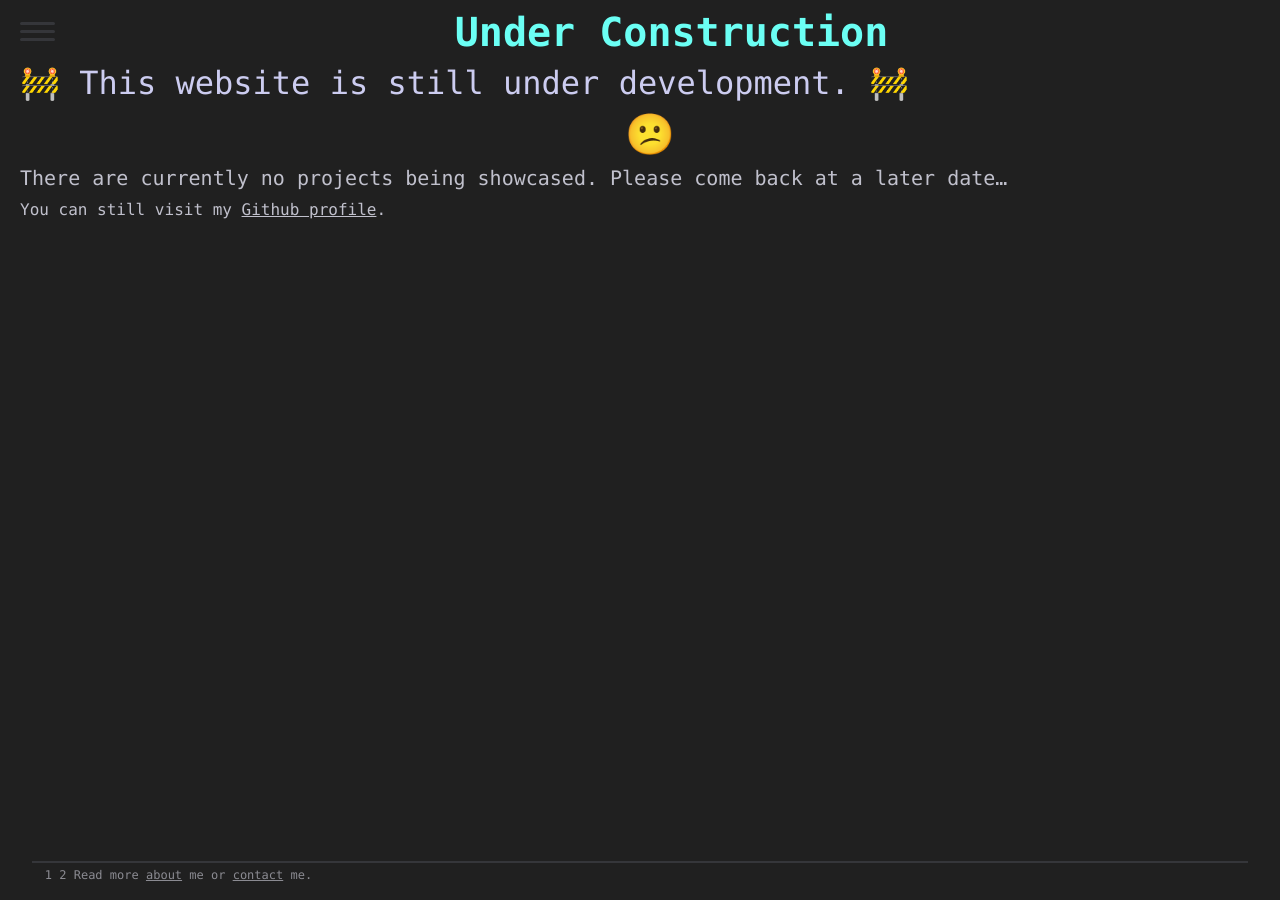
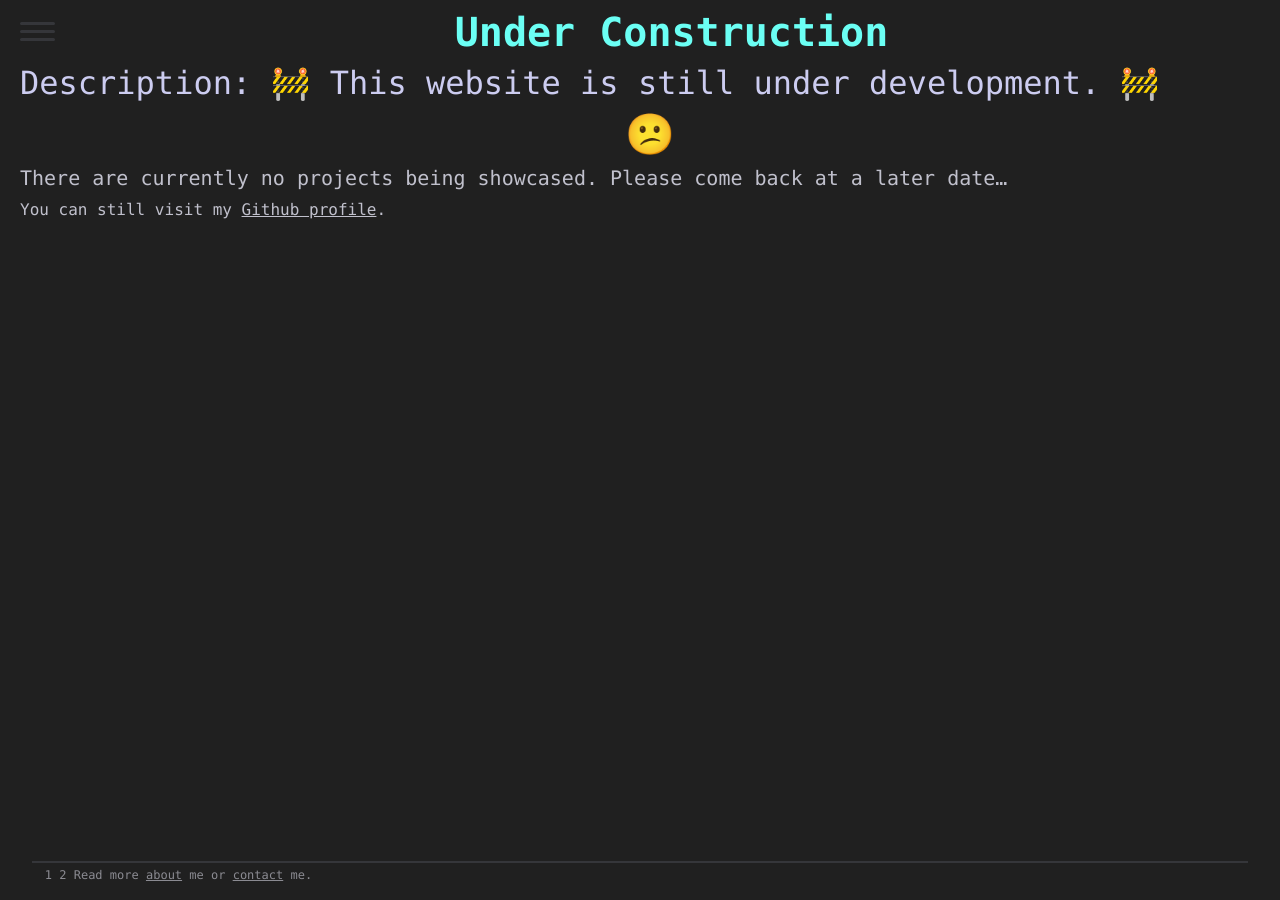
Before and after one commit to AAellen/AAellen.github.io, a Jekyll site: the page built from _posts/0000-01-01-empty.md, in a window 1280 px wide. Built offline with Jekyll 4.4.1, drawn with Linux system fonts in a browser that asks for light colours; nearby versions of some CDN libraries; emoji names are drawn with the system emoji font.

Commit message:
Update project.html
Modify description tag

```diff
--- a/_layouts/project.html
+++ b/_layouts/project.html
@@ -2,7 +2,7 @@
 layout: default
 title: "Project"
 ---
-<h2 class="project_desc">{{ page.project_desc }}</h2>
+<h2 class="project_desc">Description: {{ page.project_desc }}</h2>
 
 {{ content }}
 
```
